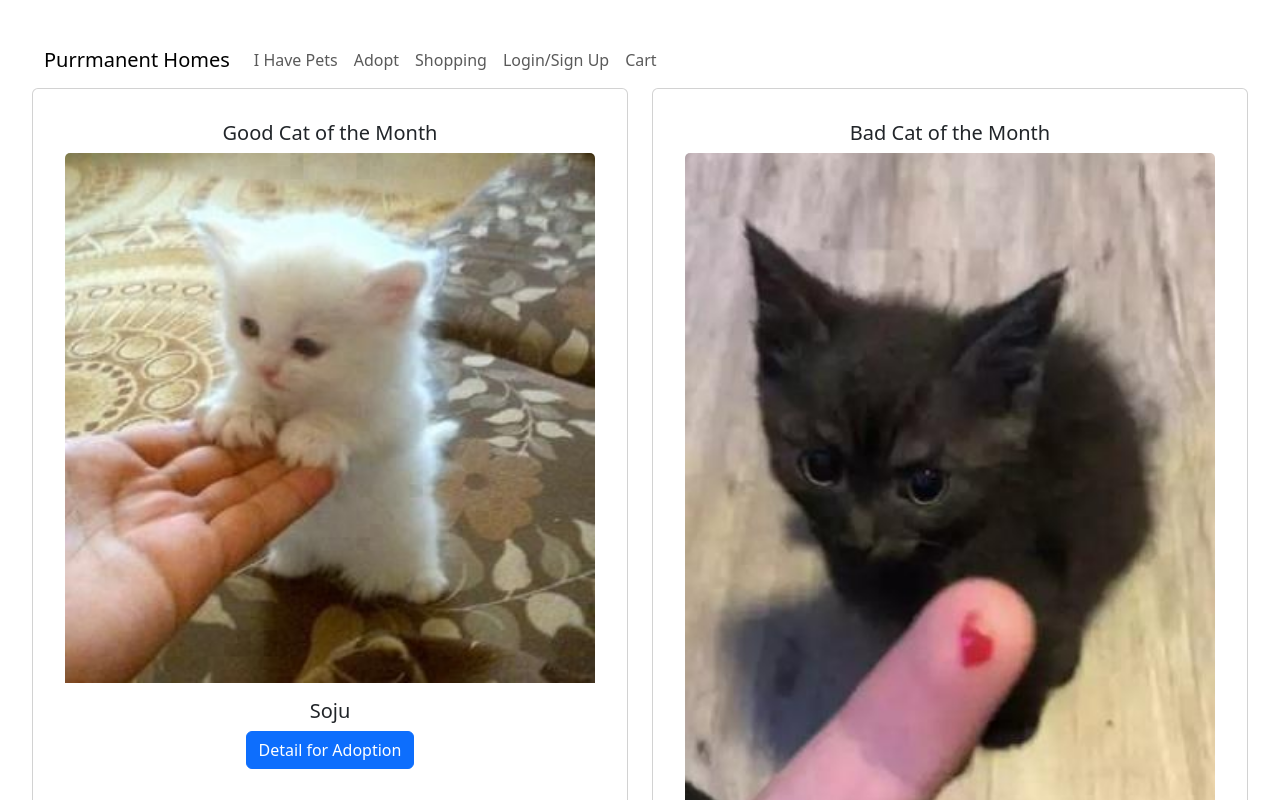
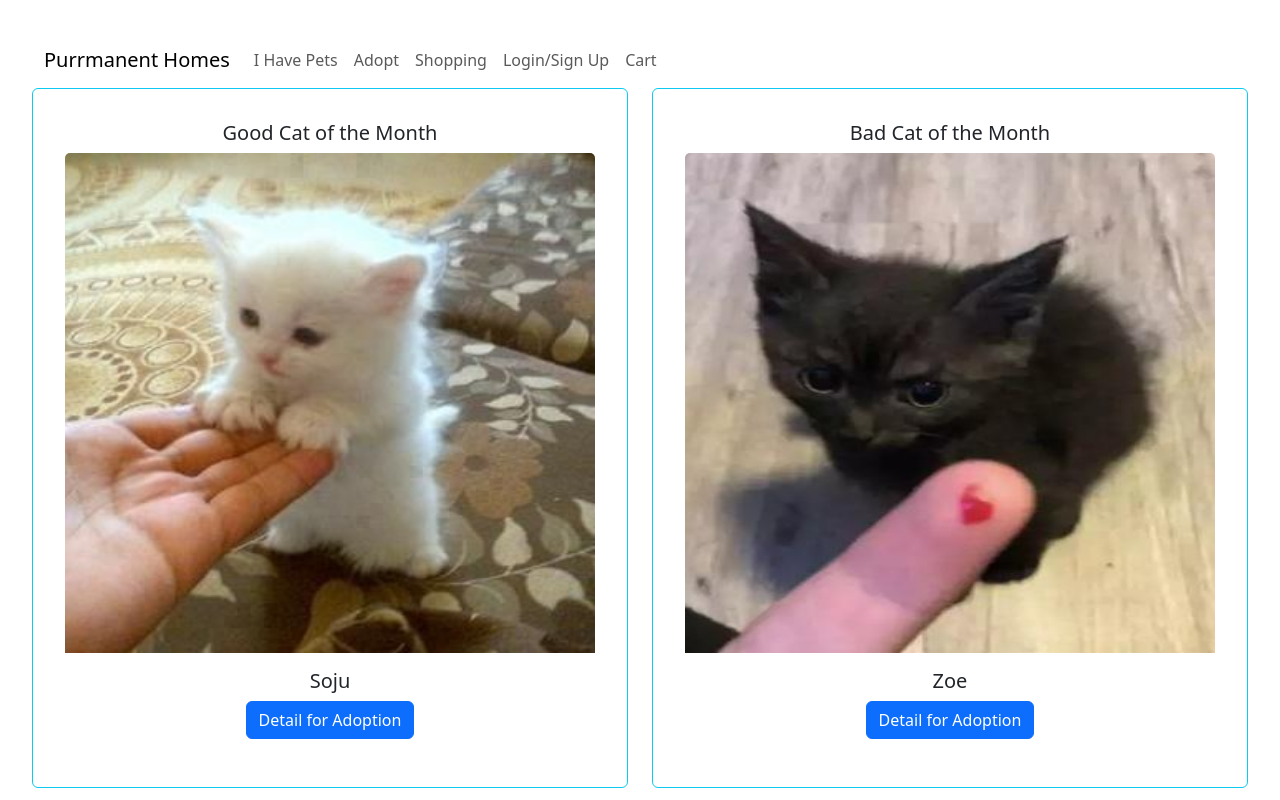
Before and after one commit to the-real-chrisp/PurrmanentHomes, a React (Vite) app in the folder client/: page / in a window 1280 px wide. Shown: the top 800 px of the page. Built offline with nearby package versions, Linux system fonts and the light colour scheme.

Commit message:
petInfoModal and NavBar style

```diff
--- a/client/src/components/Navbar/index.jsx
+++ b/client/src/components/Navbar/index.jsx
@@ -21,7 +21,7 @@ const AppNavbar = () => {
             <Navbar.Collapse id="responsive-navbar-nav">
               <Nav className='me-auto'>
                 <Nav.Link as={Link} to='/intake'> I Have Pets </Nav.Link>
-                <Nav.Link as={Link} to='/adoption'> Adopt </Nav.Link>
+                <Nav.Link as={Link} to='/adopt'> Adopt </Nav.Link>
                 <Nav.Link as={Link} to='/shopping'>Shopping</Nav.Link>
                 {/* if user is logged in show saved books and logout */}
                 {Auth.loggedIn() ? (
--- a/client/src/components/PetInfoModal/index.jsx
+++ b/client/src/components/PetInfoModal/index.jsx
@@ -1,5 +1,4 @@
-import { useState } from 'react';
-import { Image, Container, Button, Card, Col, Row, Modal } from 'react-bootstrap';
+import { Image, Container, Button, Col, Row, Modal } from 'react-bootstrap';
 import 'bootstrap/dist/css/bootstrap.min.css';
 function PetInfoModal(props) {
   return (
--- a/client/src/pages/Home/index.jsx
+++ b/client/src/pages/Home/index.jsx
@@ -1,51 +1,9 @@
 import { useState } from 'react';
 import { Link } from 'react-router-dom';
-import { Button, Card, Col, Row } from 'react-bootstrap';
+import { Button, Card, Col, Row, Image } from 'react-bootstrap';
 import 'bootstrap/dist/css/bootstrap.min.css';
-import goodCat from "../../assets/imgs/white_kitten.jpg"
-import badCat from "../../assets/imgs/bad_kitten.jpg"
-import goodDog from "../../assets/imgs/black_labrador.jpg"
-import badDog from "../../assets/imgs/white_pom.jpg"
-import PetInfoModal from "../../components/PetInfoModal";
-
-let petInfo = [
-  {
-    title: "Good Cat of the Month",
-    name: "Soju",
-    species: "Cat",
-    color: "White",
-    age: "3 months",
-    gender: "boy",
-    pic: goodCat,
-  },
-  {
-    title: "Bad Cat of the Month",
-    name: "Zoe",
-    species: "Cat",
-    color: "Black",
-    age: "4 months",
-    gender: "girl",
-    pic: badCat,
-  },
-  {
-    title: "Good Dog of the Month",
-    name: "Jack",
-    species: "Dog",
-    color: "Black",
-    age: "7 months",
-    gender: "boy",
-    pic: goodDog,
-  },
-  {
-    title: "Bad Dog of the Month",
-    name: "Joy",
-    species: "Dog",
-    color: "White",
-    age: "10 months",
-    gender: "boy",
-    pic: badDog,
-  },
-]
+import petInfo from '../../utils/seedPetData';
+import PetInfoModal from '../../components/PetInfoModal';
 
 const Home = () => {
   const [showModal, setShowModal] = useState(false);
@@ -62,9 +20,9 @@ const Home = () => {
       <Row xs={1} md={2} className="g-4">
         {petInfo.map((x, index) => (
           <Col key={index}>
-            <Card>
+            <Card border="info" width="1000px" style={{ height: '700px' }}>
               <Card.Title>{x.title}</Card.Title>
-              <Card.Img variant="top" src={x.pic} />
+              <Card.Img width="900px" style={{ height: '500px' }}variant="top" src={x.pic}  />
               <Card.Body>
                 <h5>{x.name}</h5>
                 <Button variant="primary" onClick={() => {
--- /dev/null
+++ b/client/src/utils/seedPetData.js
@@ -0,0 +1,45 @@
+import goodCat from "../assets/imgs/white_kitten.jpg"
+import badCat from "../assets/imgs/bad_kitten.jpg"
+import goodDog from "../assets/imgs/black_labrador.jpg"
+import badDog from "../assets/imgs/white_pom.jpg"
+
+let petInfo = [
+  {
+    title: "Good Cat of the Month",
+    name: "Soju",
+    species: "Cat",
+    color: "White",
+    age: "3 months",
+    gender: "boy",
+    pic: goodCat,
+  },
+  {
+    title: "Bad Cat of the Month",
+    name: "Zoe",
+    species: "Cat",
+    color: "Black",
+    age: "4 months",
+    gender: "girl",
+    pic: badCat,
+  },
+  {
+    title: "Good Dog of the Month",
+    name: "Jack",
+    species: "Dog",
+    color: "Black",
+    age: "7 months",
+    gender: "boy",
+    pic: goodDog,
+  },
+  {
+    title: "Bad Dog of the Month",
+    name: "Joy",
+    species: "Dog",
+    color: "White",
+    age: "10 months",
+    gender: "boy",
+    pic: badDog,
+  },
+]
+
+export default petInfo;
```
